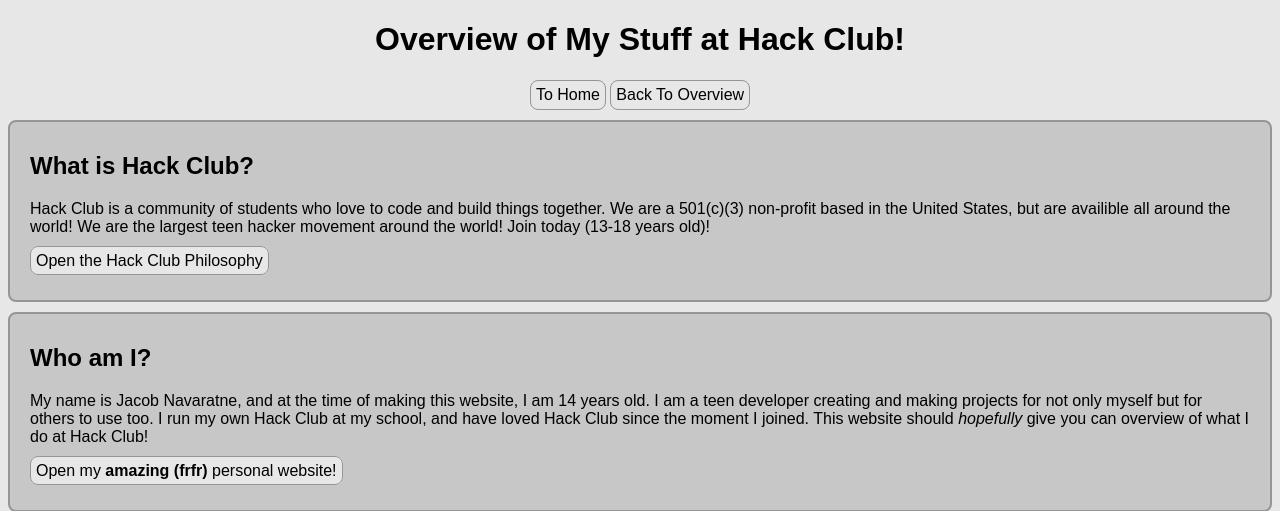
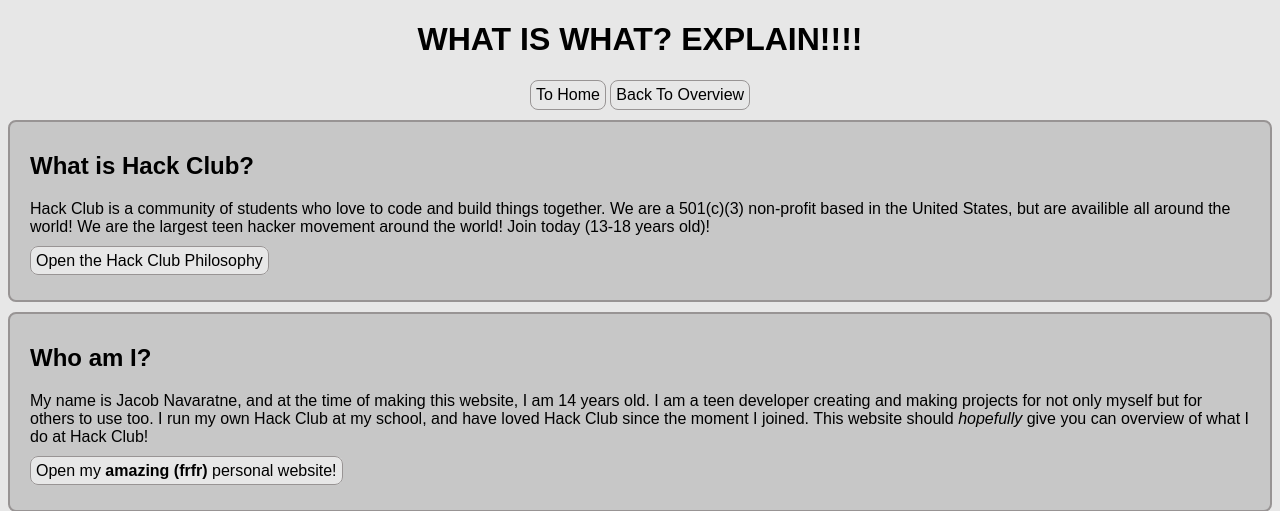
Before and after one commit to SmartSparkCoding/jacobxhc, a Flask app: page /what in a window 1280 px wide. Shown: the top 511 px of the page. Run offline with Flask 3, Linux system fonts and the light colour scheme; some web fonts are replaced.

Commit message:
fix: add the title, whoops forgot to save lol

```diff
--- a/templates/what.html
+++ b/templates/what.html
@@ -15,7 +15,7 @@
   </head>
   <body>
     <div class="overview">
-      <h1>Overview of My Stuff at Hack Club!</h1>
+      <h1>WHAT IS WHAT? EXPLAIN!!!!</h1>
       <a style="text-align: right" href="/">To Home</a>
       <a style="text-align: right" href="/overview">Back To Overview</a>
     </div>
```
